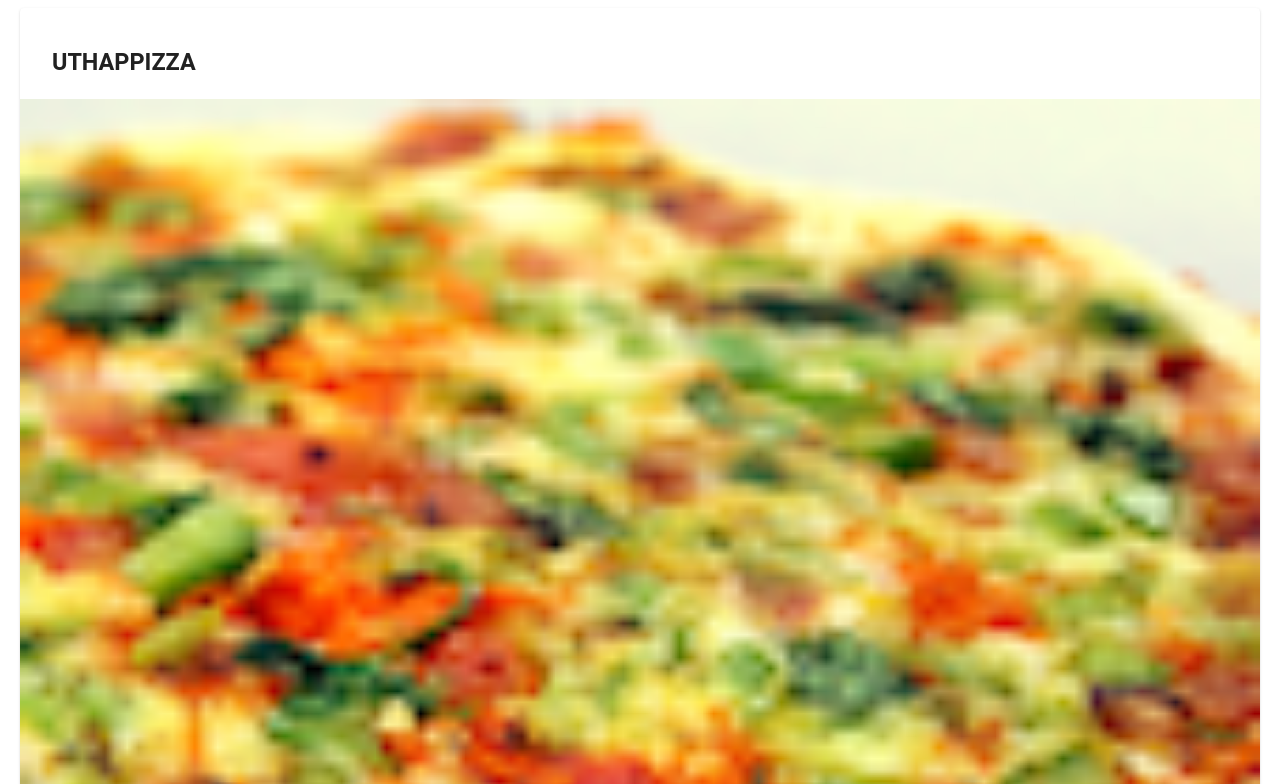
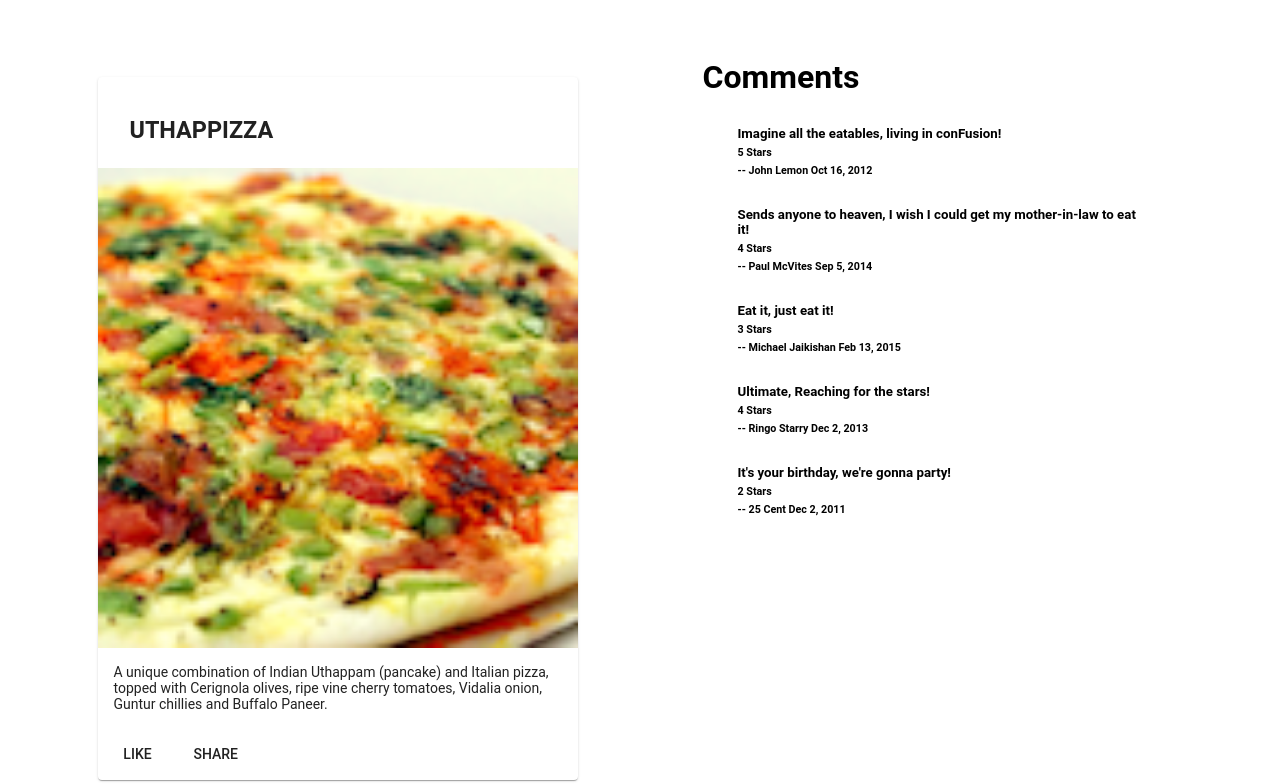
Before and after one commit to danielpalza/Confusion, an Angular app: page / in a window 1280 px wide. Shown: the part 566-1350 px from the top of the page. Built offline with nearby package versions, Linux system fonts and the light colour scheme.

Commit message:
dishdetail component

```diff
--- a/src/app/app.module.ts
+++ b/src/app/app.module.ts
@@ -18,6 +18,7 @@
 
 import { AppComponent } from './app.component';
 import { MenuComponent } from './menu/menu.component';
+import { DishdetailComponent } from './menu/dishdetail/dishdetail.component';
 
 /*
   Se deben instalar estos paquetes usar angular materials, animaciones.
@@ -33,7 +34,8 @@
 @NgModule({
   declarations: [
     AppComponent,
-    MenuComponent
+    MenuComponent,
+    DishdetailComponent
   ],
   imports: [
     //Los importo para poder usarlos en este componentes y en los demas
--- /dev/null
+++ b/src/app/menu/dishdetail/dishdetail.component.html
@@ -0,0 +1,43 @@
+<div class="container"
+    fxLayout="row"
+    fxLayout.sm="column"
+    fxLayout.xs="column"
+    fxLayoutAlign.gt-md="space-around center"
+    fxLayoutGap="10px"
+    fxLayoutGap.xs="0">
+
+  <div fxFlex="40">
+
+      <mat-card *ngIf="dish">
+        <mat-card-header>
+          <mat-card-title>
+            <h3>{{dish.name | uppercase}}</h3>
+          </mat-card-title>
+        </mat-card-header>
+        <img mat-card-image src={{dish.image}} alt={{dish.name}}>
+        <mat-card-content>
+          <p>{{dish.description}}
+          </p>
+        </mat-card-content>
+        <mat-card-actions>
+          <button mat-button>LIKE</button>
+          <button mat-button>SHARE</button>
+        </mat-card-actions>
+      </mat-card>
+
+
+  </div>
+
+  <div class="box" fxFlex="40" *ngIf="dish">
+
+    <mat-list >
+     <h1>Comments</h1>
+     <div class="comment" *ngFor="let d of dish.comments">
+      <h5>{{d.comment}}</h5>
+      <h6>{{d.rating}} Stars</h6>
+      <h6>-- {{d.author }} {{d.date | date}}</h6>
+     </div>
+    </mat-list>
+  </div>
+
+</div>
--- /dev/null
+++ b/src/app/menu/dishdetail/dishdetail.component.ts
@@ -0,0 +1,61 @@
+import { Component, OnInit } from '@angular/core';
+
+const DISH = {
+  id: '0',
+  name: 'Uthappizza',
+  image: '/assets/images/uthappizza.png',
+  category: 'mains',
+  featured: true,
+  label: 'Hot',
+  price: '4.99',
+  // tslint:disable-next-line:max-line-length
+  description: 'A unique combination of Indian Uthappam (pancake) and Italian pizza, topped with Cerignola olives, ripe vine cherry tomatoes, Vidalia onion, Guntur chillies and Buffalo Paneer.',
+  comments: [
+       {
+           rating: 5,
+           comment: 'Imagine all the eatables, living in conFusion!',
+           author: 'John Lemon',
+           date: '2012-10-16T17:57:28.556094Z'
+       },
+       {
+           rating: 4,
+           comment: 'Sends anyone to heaven, I wish I could get my mother-in-law to eat it!',
+           author: 'Paul McVites',
+           date: '2014-09-05T17:57:28.556094Z'
+       },
+       {
+           rating: 3,
+           comment: 'Eat it, just eat it!',
+           author: 'Michael Jaikishan',
+           date: '2015-02-13T17:57:28.556094Z'
+       },
+       {
+           rating: 4,
+           comment: 'Ultimate, Reaching for the stars!',
+           author: 'Ringo Starry',
+           date: '2013-12-02T17:57:28.556094Z'
+       },
+       {
+           rating: 2,
+           comment: 'It\'s your birthday, we\'re gonna party!',
+           author: '25 Cent',
+           date: '2011-12-02T17:57:28.556094Z'
+       }
+   ]
+};
+
+@Component({
+  selector: 'app-dishdetail',
+  templateUrl: './dishdetail.component.html',
+  styleUrls: ['./dishdetail.component.scss']
+})
+export class DishdetailComponent implements OnInit {
+
+  dish = DISH;
+
+  constructor() { }
+
+  ngOnInit() {
+  }
+
+}
--- a/src/app/menu/menu.component.html
+++ b/src/app/menu/menu.component.html
@@ -25,23 +25,7 @@
   <!-- mat-list crea una lista de material angular-->
 
   <!-- Se crea un componente Card, con una imagen, texto y dos botones -->
-  <div fxFlex *ngIf="selectedDish">
-    <mat-card>
-      <mat-card-header>
-        <mat-card-title>
-          <h3>{{selectedDish.name | uppercase}}</h3>
-        </mat-card-title>
-      </mat-card-header>
-      <img mat-card-image src={{selectedDish.image}} alt={{selectedDish.name}}>
-      <mat-card-content>
-        <p>{{selectedDish.description}}
-        </p>
-      </mat-card-content>
-      <mat-card-actions>
-        <button mat-button>LIKE</button>
-        <button mat-button>SHARE</button>
-      </mat-card-actions>
-    </mat-card>
-  </div>
+  <app-dishdetail></app-dishdetail>
+
 
 </div>
--- a/src/app/shared/dish.ts
+++ b/src/app/shared/dish.ts
@@ -1,4 +1,4 @@
-default export class Dish {
+export default class Dish {
     id: string;
     name: string;
     image: string;
--- a/src/styles.scss
+++ b/src/styles.scss
@@ -16,3 +16,15 @@
   display:flex;
 
 }
+
+.comment{
+
+  margin: 30px;
+  h5,h6{
+    margin: 5px;
+  }
+
+}
+.box{
+  height: 100vh;
+}
```
Also changed, not shown: src/app/menu/dishdetail/dishdetail.component.scss (added), 1 other file (tests, documents, lock files or other folders).
